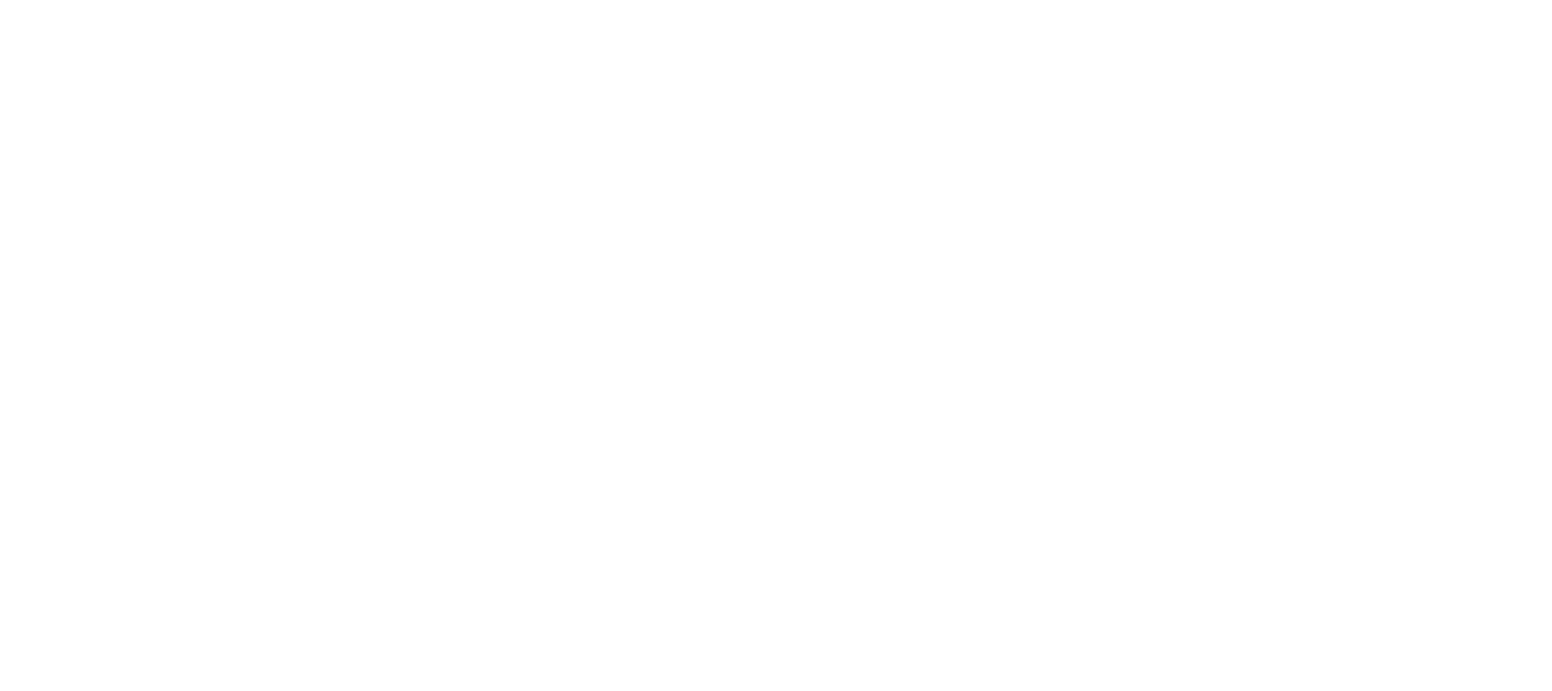
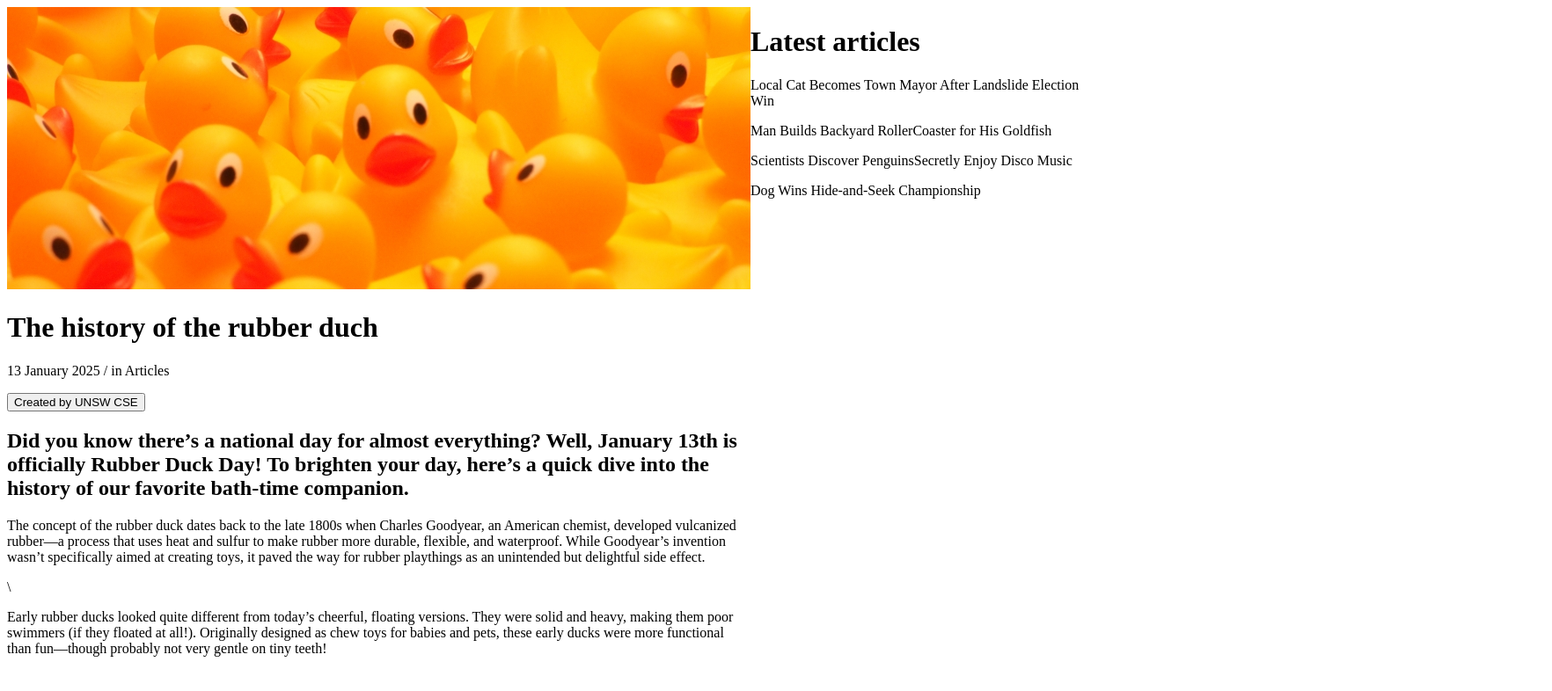
Before and after one commit to BonarCheng/Assignment1, a plain HTML site: page task1/index.html in a window 1280 px wide. Shown: the whole page at 88% size, 1764 px wide, since content can reach past the window. Drawn offline with Linux system fonts and the light colour scheme.

Commit message:
insert all text and image

```diff
--- a/task1/index.html
+++ b/task1/index.html
@@ -3,9 +3,41 @@
 <head>
     <meta charset="UTF-8">
     <meta name="viewport" content="width=device-width, initial-scale=1.0">
-    <title>Assignment1</title>
+    <title>Assignment1 task1</title>
+    <style>
+        .container{
+            display: flex;
+            width: 1756px;
+            height: 1666px;
+        }
+        .page-left{
+            width: 845px;
+        }
+        .page-right{
+            width: 400px;
+        }
+    </style>
 </head>
 <body>
 
+    <div class = "container">
+        <div class = "page-left">
+            <img src="./assets/img1.jpg" alt="So many ducks">
+            <h1>The history of the rubber duch</h1>
+            <p>13 January 2025 / in Articles</p>
+            <button>Created by UNSW CSE</button>
+            <h2> Did you know there’s a national day for almost everything? Well, January 13th is officially Rubber Duck Day! To brighten your day, here’s a quick dive into the history of our favorite bath-time companion.</h2>
+            <p>The concept of the rubber duck dates back to the late 1800s when Charles Goodyear, an American chemist, developed vulcanized rubber—a process that uses heat and sulfur to make rubber more durable, flexible, and waterproof. While Goodyear’s invention wasn’t specifically aimed at creating toys, it paved the way for rubber playthings as an unintended but delightful side effect.</p>\
+            <p>Early rubber ducks looked quite different from today’s cheerful, floating versions. They were solid and heavy, making them poor swimmers (if they floated at all!). Originally designed as chew toys for babies and pets, these early ducks were more functional than fun—though probably not very gentle on tiny teeth!</p>
+        </div>
+
+        <div class = "page-right">
+            <h1>Latest articles</h1>
+            <p>Local Cat Becomes Town Mayor After Landslide Election Win</p>
+            <p>Man Builds Backyard RollerCoaster for His Goldfish</p>
+            <p>Scientists Discover PenguinsSecretly Enjoy Disco Music</p>
+            <p>Dog Wins Hide-and-Seek Championship</p>
+        </div>
+    </div>
 </body>
 </html>
```
